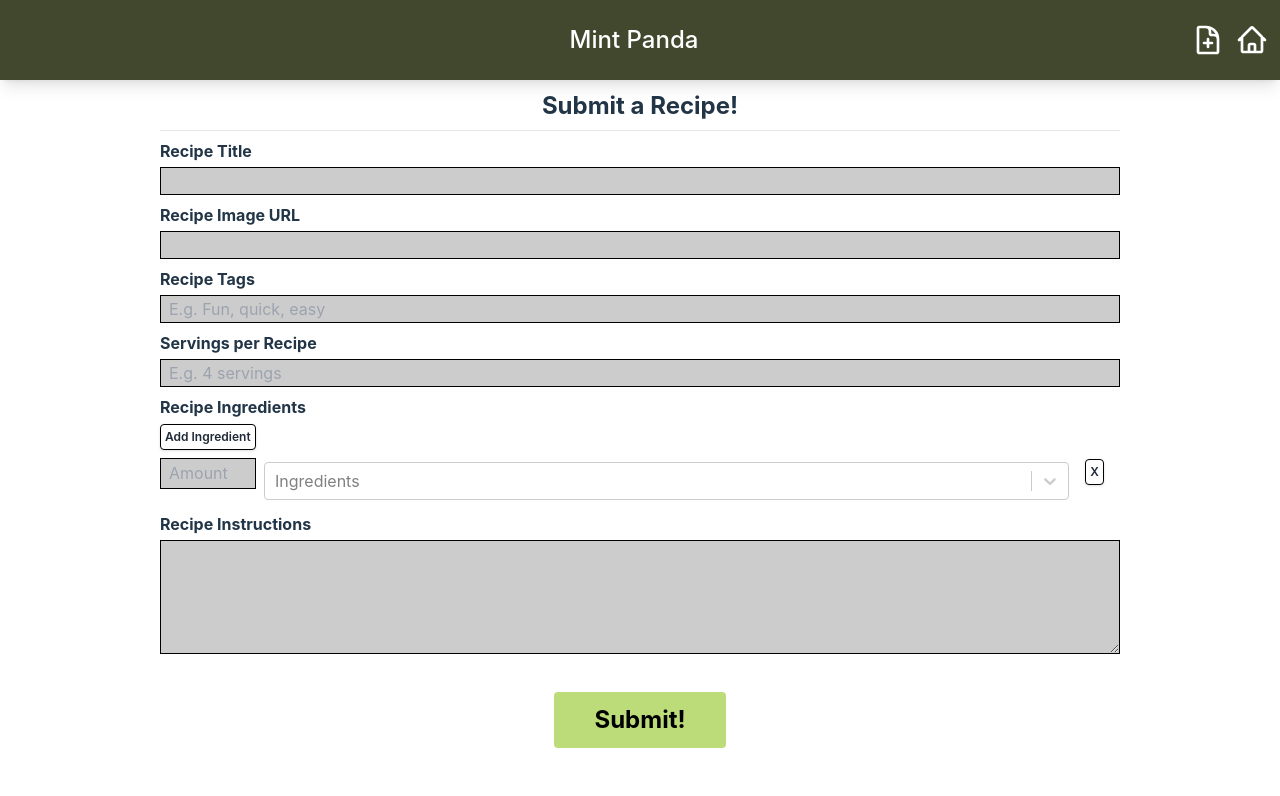
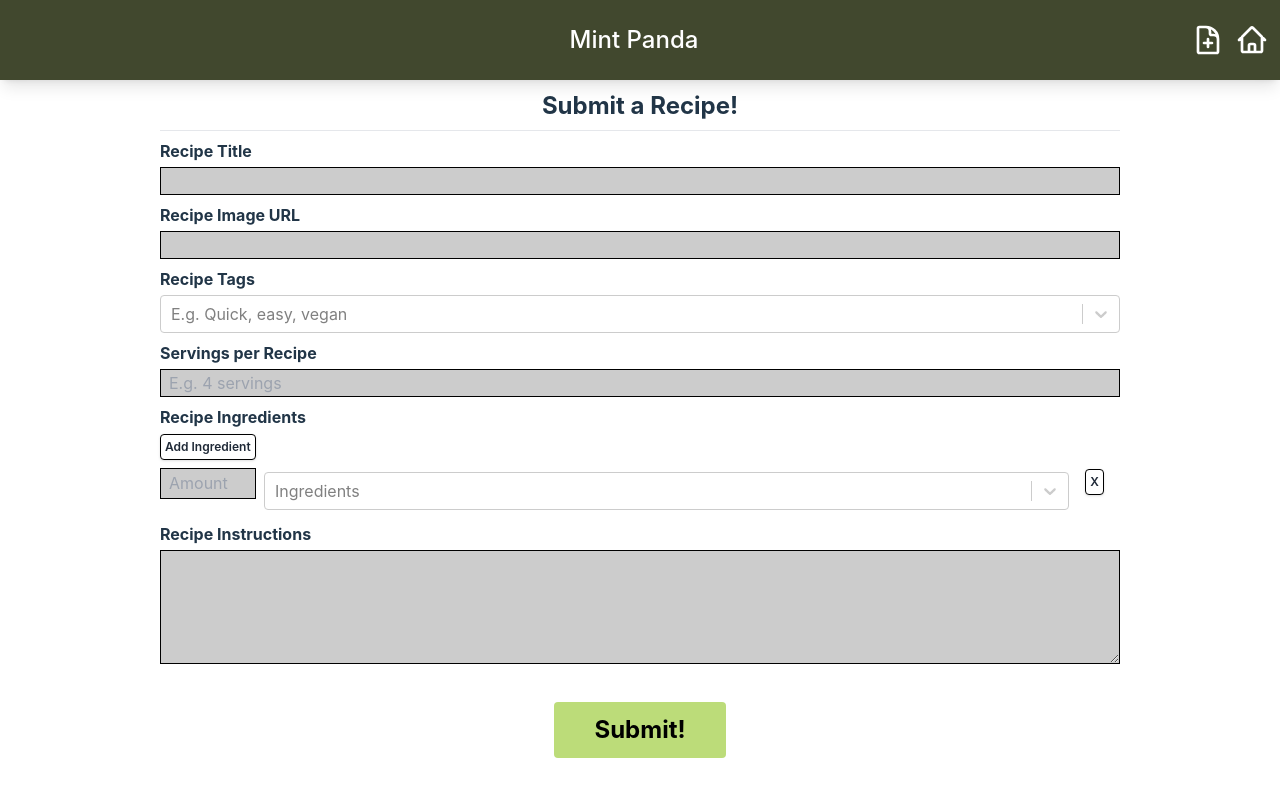
Before and after one commit to Hack-Weekly/mint-panda-recipe-app, a React (Vite) app in the folder frontend/: page /mint-panda-recipe-app/recipe/new in a window 1280 px wide. Shown: the top 796 px of the page. Built offline with nearby package versions, Linux system fonts and the light colour scheme; no server answers.

Commit message:
added tags to recipe form

```diff
--- a/frontend/src/components/recipe/RecipeForm.tsx
+++ b/frontend/src/components/recipe/RecipeForm.tsx
@@ -1,10 +1,14 @@
 import { Form } from "react-router-dom"
-import { Ingredient } from "../../interfaces"
+import { Ingredient, Tag } from "../../interfaces"
 import { useEffect, useState } from "react"
 import CreatableSelect from "react-select/creatable"
 
 interface IngredientList {
   ingredientsData: Ingredient[]
+}
+
+interface TagList {
+  tagsData: Tag[]
 }
 
 interface IngredientOption {
@@ -22,13 +26,17 @@ interface InputEvent {
   value: string | IngredientOption | null
 }
 
-const RecipeForm = ({ ingredientsData }: IngredientList) => {
+const RecipeForm = ({ ingredientsData, tagsData }: IngredientList & TagList) => {
   const [ingredients, setIngredients] = useState<readonly IngredientOption[]>([])
+  const [tags, setTags] = useState<readonly IngredientOption[]>([])
   const [ingredientsInput, setIngredientsInput] = useState<IngredientInput[]>([{ amount: "", ingredients: { value: "", label: "" } }])
 
   useEffect(() => {
     setIngredients(ingredientsData.map(ingredientData => ({ value: ingredientData["id"], label: ingredientData["name"] })))
-  }, [ingredientsData])
+    setTags(tagsData.map(tagData => ({ value: tagData["id"], label: tagData["name"] })))
+    // This only needs to load once.
+    // eslint-disable-next-line react-hooks/exhaustive-deps
+  }, [])
 
   const handleIngredientsInputChange = (index: number, event: InputEvent) => {
     const data: IngredientInput[] = [...ingredientsInput]
@@ -74,7 +82,13 @@ const RecipeForm = ({ ingredientsData }: IngredientList) => {
         </div>
         <div className="mb-2">
           <label className="block mb-1 font-bold">Recipe Tags</label>
-          <input className="w-full h-7 border border-gray-300 p-2 bg-[#CCCCCC]" type="text" id="recipeTags" placeholder="E.g. Fun, quick, easy" name="tags" />
+          <CreatableSelect
+            isMulti
+            isClearable
+            options={tags}
+            placeholder="E.g. Quick, easy, vegan"
+            name="tags"
+          />
         </div>
         <div className="mb-2">
           <label className="block mb-1 font-bold">Servings per Recipe</label>
--- a/frontend/src/pages/new-recipe/NewRecipe.tsx
+++ b/frontend/src/pages/new-recipe/NewRecipe.tsx
@@ -1,13 +1,18 @@
 import { useLoaderData } from "react-router-dom"
 import RecipeForm from "../../components/recipe/RecipeForm"
-import { Ingredient } from "../../interfaces"
+import { Ingredient, Tag } from "../../interfaces"
+
+export interface AllIngredientsTags {
+  ingredients: Ingredient[],
+  tags: Tag[]
+}
 
 const NewRecipe = () => {
-  const ingredientsData = useLoaderData() as Ingredient[]
+  const ingredientsTagsData = useLoaderData() as AllIngredientsTags
 
   return (
     <>
-      <RecipeForm ingredientsData={ingredientsData} />
+      <RecipeForm ingredientsData={ingredientsTagsData.ingredients} tagsData={ingredientsTagsData.tags} />
     </>
   )
 }
--- a/frontend/src/pages/new-recipe/action.ts
+++ b/frontend/src/pages/new-recipe/action.ts
@@ -1,17 +1,24 @@
+import { RecipePost } from "../../interfaces";
 import { saveRecipe } from "../../util/api_backend";
 import { redirect } from "react-router-dom";
 
 export const action = async ({ request }: { request: Request }) => {
   const formData = await request.formData();
 
-  // "1,2 , 3, 4 , a a,     2 ,,,,," -> ["1","2","3","4", "a a", "2"] -> ["1","2","3","4", "a a"]
-  // const tagsString: string = formData.get("tags") as string
-  // const tagsList: string[] = tagsString.split(/\s*,\s*/).filter(Boolean)
-  // const tagsNoDuplicate: string[] = [...new Set(tagsList)]
+  // filter duplicate and empty tags, then map to object
+  let hashSet = new Set() // used to filter ingredients duplicates
+  const tagsList = formData.getAll("tags").filter(tag => {
+    if (hashSet.has(tag)) return false
+    hashSet.add(tag)
+    return tag
+  }).map(tag => ({
+    id: tag as string
+  }))
 
+  // maps amount and ingredient as a tuple pair, then filters duplicate and empty pairs
   const amountsList = formData.getAll("amount")
   const ingredientsIdList = formData.getAll("ingredients")
-  const hashSet = new Set() // used to filter ingredients duplicates
+  hashSet = new Set()
   const amountsIngredientsIdPair = amountsList.map((amount, index) => {
     return {
       id: ingredientsIdList[index] as string,
@@ -23,18 +30,21 @@ export const action = async ({ request }: { request: Request }) => {
     return pair.id && pair.amount
   })
 
-  const recipe = {
+  const recipe: RecipePost = {
     title: formData.get("title") as string,
     imageUrl: formData.get("imageurl") as string,
     serving: Number(formData.get("serving")),
     instruction: formData.get("instruction") as string,
-    tags: [], // backend not set up
+    tags: tagsList,
     ingredients: amountsIngredientsIdPair
   }
+
+  console.log(recipe)
 
   const response = await saveRecipe(recipe)
 
   console.log(response)
+
   // TODO: redirect to created id of new recipe, /recipes/:id
   // response.data.message = `Created with Id: '${result.id}'
   // extract result.id
--- a/frontend/src/pages/new-recipe/loader.ts
+++ b/frontend/src/pages/new-recipe/loader.ts
@@ -1,5 +1,8 @@
-import { getIngredients } from "../../util/api_backend"
+import { getIngredients, getTags } from "../../util/api_backend"
 
-export const loader = () => {
-  return getIngredients();
+export const loader = async () => {
+  return {
+    ingredients: await getIngredients(),
+    tags: await getTags()
+  }
 }
--- a/frontend/src/util/api_backend.ts
+++ b/frontend/src/util/api_backend.ts
@@ -1,5 +1,5 @@
 import axios from "axios"
-import { dummyRecipe, dummyRecipeList, dummyIngredientList } from "./dummy"
+import { dummyRecipe, dummyRecipeList, dummyIngredientList, dummyTags } from "./dummy"
 import { RecipePost } from "../interfaces"
 
 const API_ROOT = "http://localhost:5000"
@@ -47,3 +47,14 @@ export const getIngredients = async () => {
       return dummyIngredientList
     })
 }
+
+export const getTags = async () => {
+  return axios.get(`${API_ROOT}/api/tags`, {
+    withCredentials: true
+  })
+    .then(response => response.data)
+    .catch(error => {
+      console.log(error)
+      return dummyTags
+    })
+}
--- a/frontend/src/util/dummy.ts
+++ b/frontend/src/util/dummy.ts
@@ -1,4 +1,4 @@
-import { RecipeList, FullRecipe, Ingredient } from "../interfaces"
+import { RecipeList, FullRecipe, Ingredient, Tag } from "../interfaces"
 
 const dummyRecipe: FullRecipe = {
   "id": "1",
@@ -72,4 +72,10 @@ const dummyIngredientList: Ingredient[] = [
   { id: "3", name: "Ingredient 3" }
 ];
 
-export { dummyRecipe, dummyRecipeList, dummyIngredientList }
+const dummyTags: Tag[] = [
+  { id: "tag1", name: "Tag 1" },
+  { id: "tag2", name: "Tag 2" },
+  { id: "tag3", name: "Tag 3" }
+];
+
+export { dummyRecipe, dummyRecipeList, dummyIngredientList, dummyTags }
```
Also changed, not shown: frontend/src/interfaces.ts (+6 -1 lines), frontend/src/pages/single-recipe/RecipeDetail.tsx (line endings or trailing spaces).
